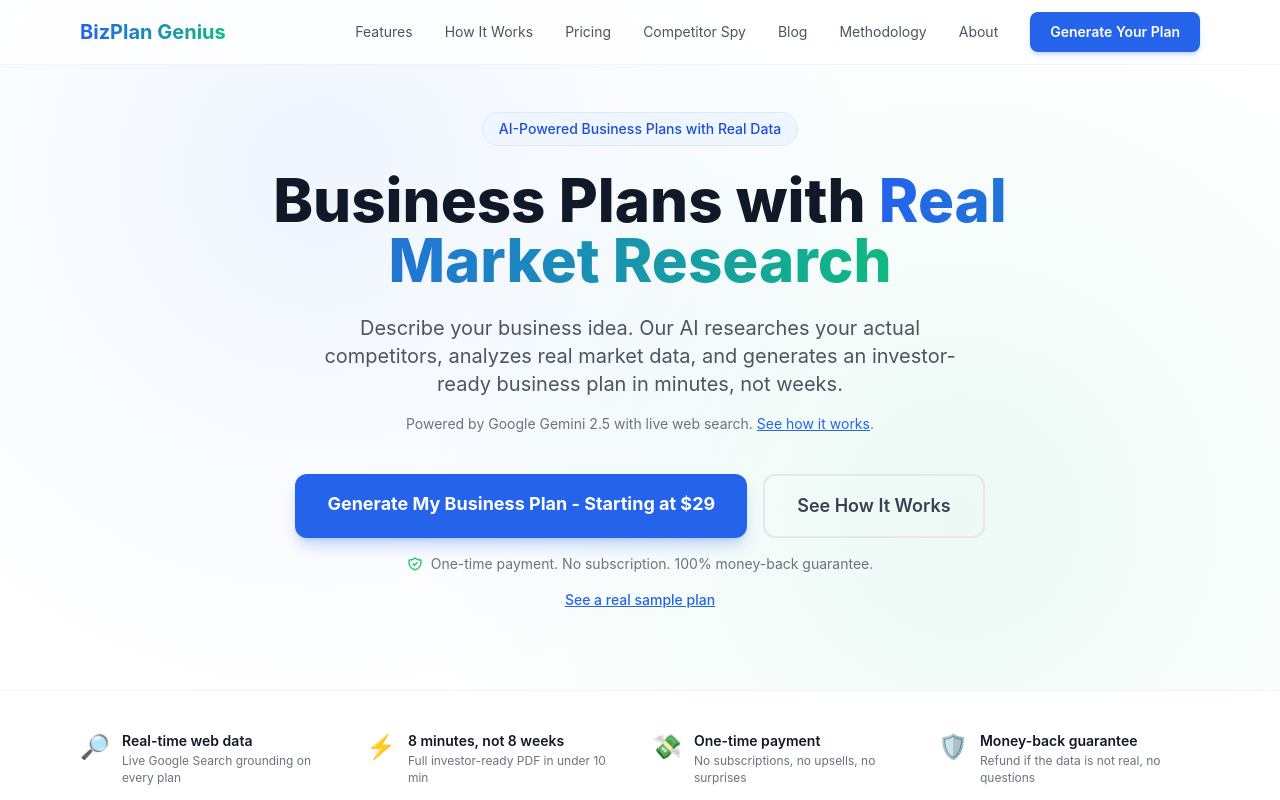
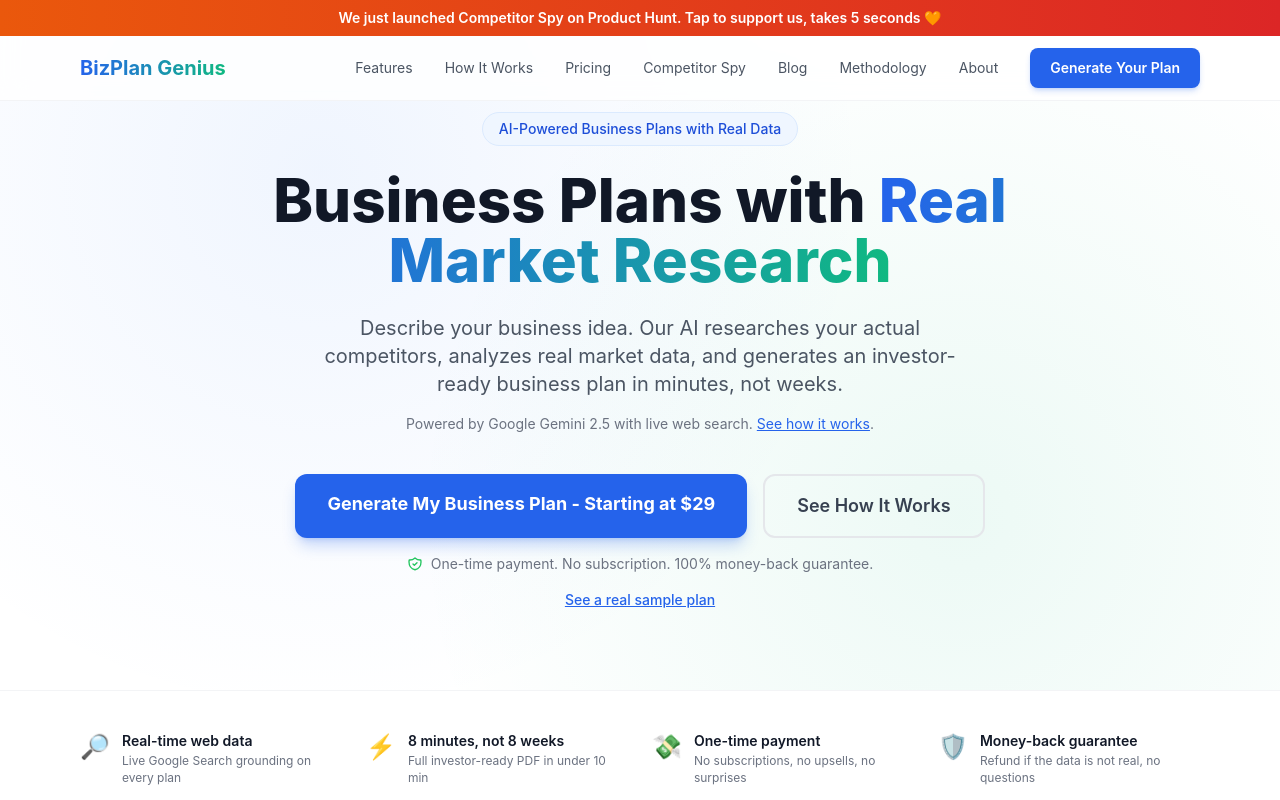
Before and after one commit to eadrianene-code/bizplangenius, a Next.js app in the folder bizplanai/: page / in a window 1280 px wide. Shown: the top 800 px of the page. Built offline with nearby package versions, Linux system fonts and the light colour scheme.

Commit message:
Add Product Hunt support banner to homepage header

```diff
--- a/bizplanai/src/app/page.tsx
+++ b/bizplanai/src/app/page.tsx
@@ -74,10 +74,24 @@ const FAQS = [
   },
 ];
 
+function PHBanner() {
+  return (
+    <a
+      href="https://www.producthunt.com/products/bizplan-genius"
+      target="_blank"
+      rel="noopener noreferrer"
+      className="block w-full bg-gradient-to-r from-orange-500 to-red-500 text-white text-center text-sm font-semibold py-2 px-4 hover:from-orange-600 hover:to-red-600 transition"
+    >
+      We just launched Competitor Spy on Product Hunt. Tap to support us, takes 5 seconds 🧡
+    </a>
+  );
+}
+
 function Header() {
   const [mobileOpen, setMobileOpen] = useState(false);
   return (
     <header className="fixed top-0 w-full bg-white/80 backdrop-blur-md border-b border-gray-100 z-50">
+      <PHBanner />
       <div className="max-w-6xl mx-auto px-4 h-16 flex items-center justify-between">
         <a href="/" className="text-xl font-bold text-gradient">BizPlan Genius</a>
         <nav className="hidden md:flex items-center gap-8">
```
